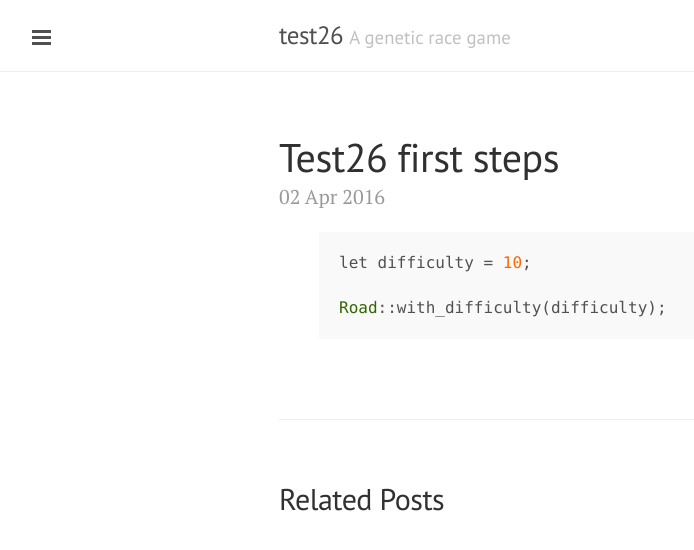
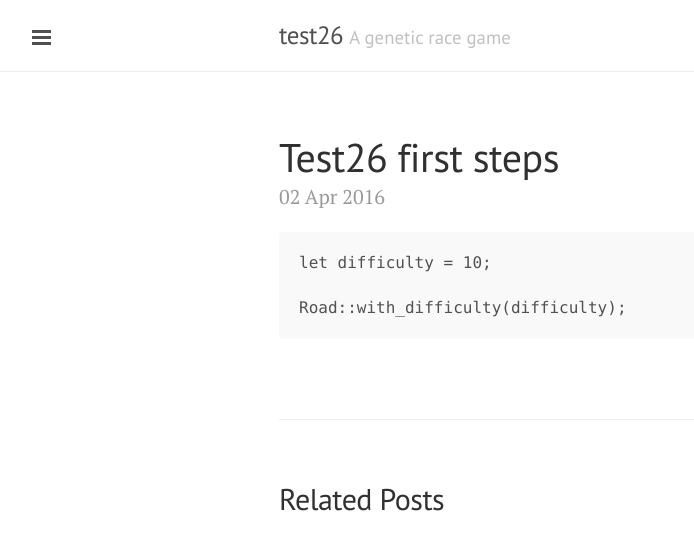
Before and after one commit to Kerollmops/Kerosene2000.github.io, a Jekyll site: the page built from _posts/2016-04-02-test26-first-steps.markdown, in a window 1280 px wide. Shown: the top 550 px of the page, without its empty margins (1-695 px from the left). Built offline with Jekyll 4.4.1, drawn with Linux system fonts in a browser that asks for light colours.

Commit message:
Post update: Test26 first steps

```diff
--- a/_posts/2016-04-02-test26-first-steps.markdown
+++ b/_posts/2016-04-02-test26-first-steps.markdown
@@ -3,8 +3,7 @@ published: true
 title: Test26 first steps
 layout: post
 ---
-{% highlight ruby %}
-let difficulty = 10;
+    let difficulty = 10;
 
-Road::with_difficulty(difficulty);
-{% endhighlight %}
+    Road::with_difficulty(difficulty);
+{:lang="rust"}
```
